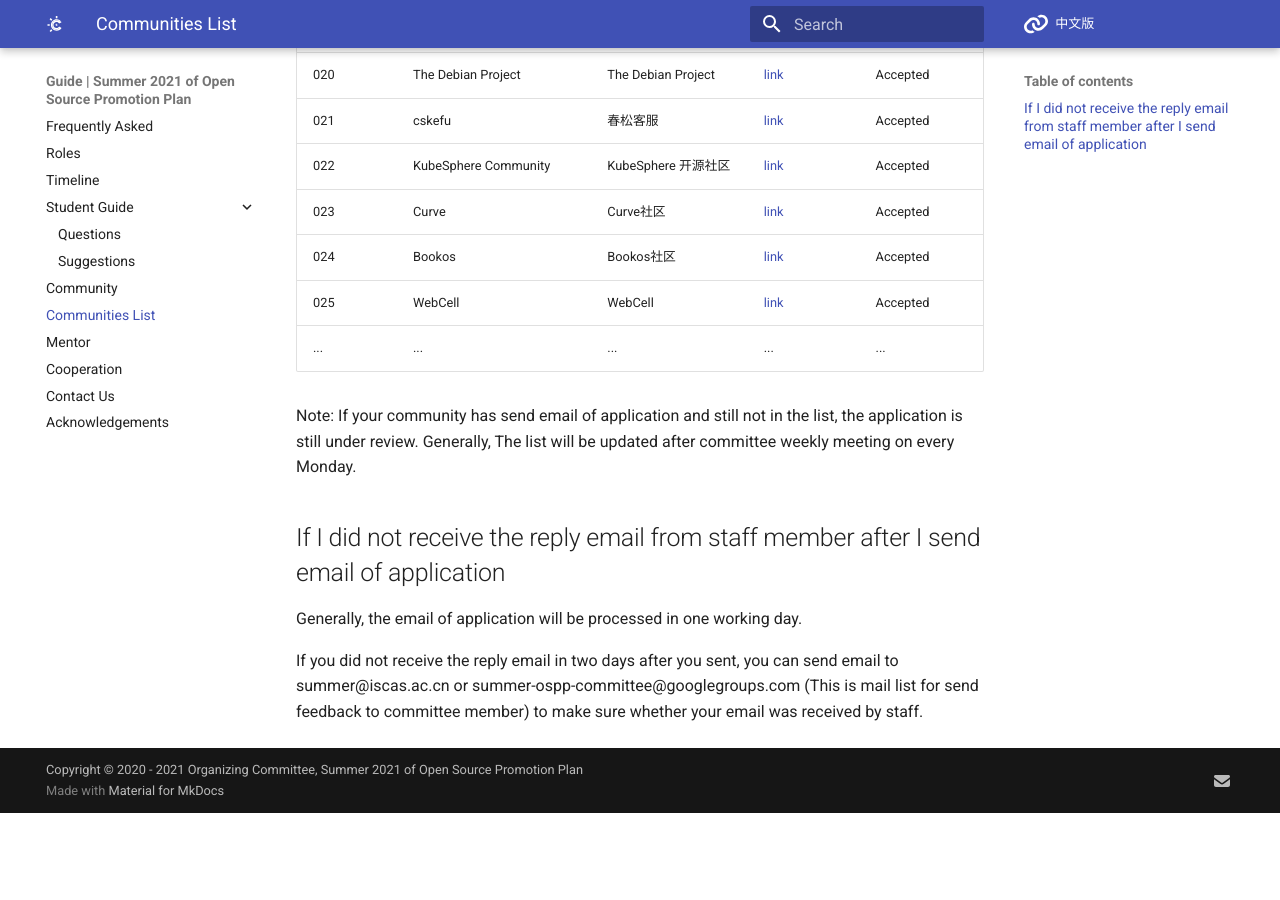
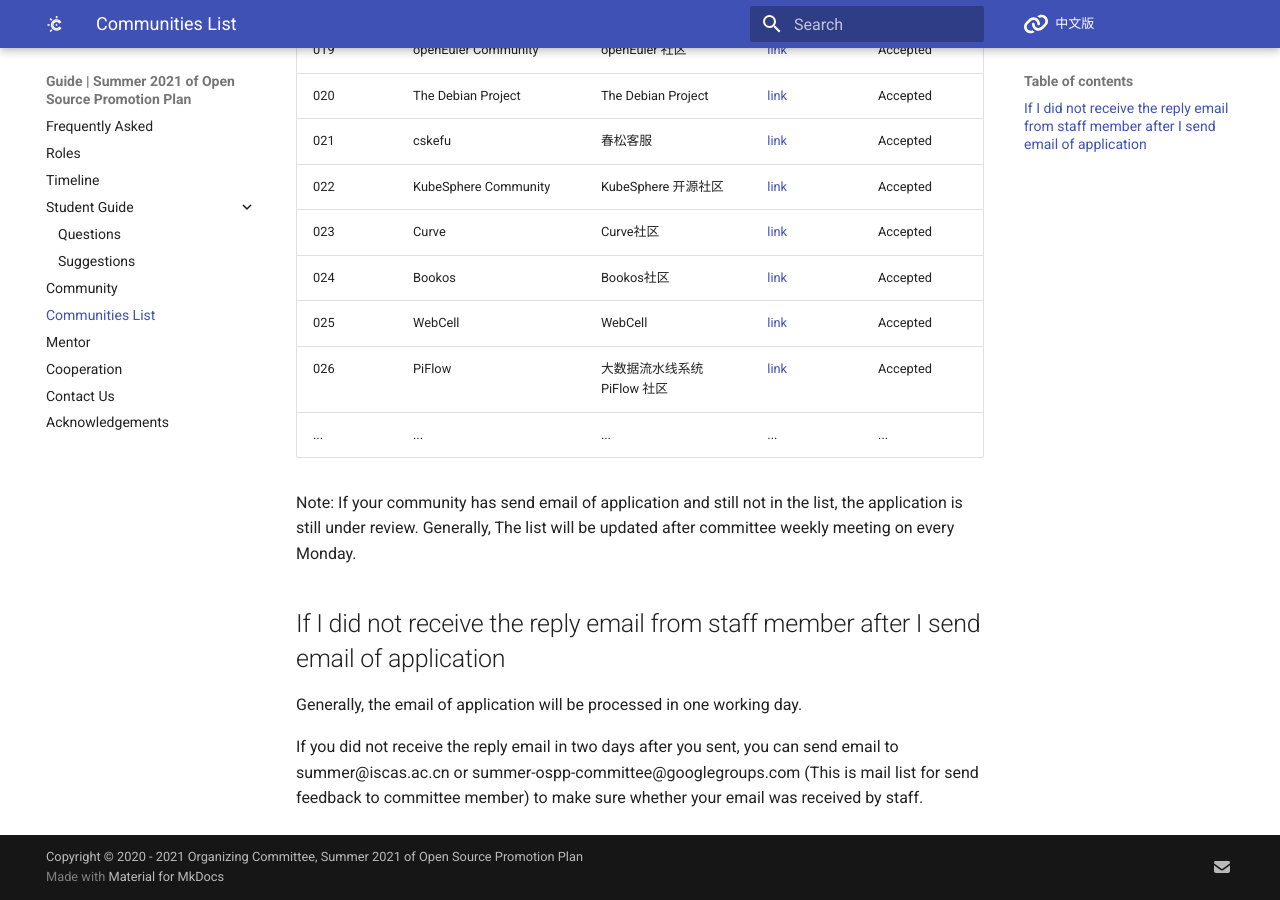
Before and after one commit to summer-ospp/help-en, an MkDocs documentation site: the page built from docs/communities-list.md, in a window 1280 px wide and 900 px high, scrolled down 1304 px. Built offline with MkDocs 1.6.1 and Material for MkDocs 9.7.7, drawn with Linux system fonts in a browser that asks for light colours; comment, search, counter and statistics services are not loaded; before the commit the page ends 2117 px from its top, so only the background shows below that.

Commit message:
Update communities-list.md

```diff
--- a/docs/communities-list.md
+++ b/docs/communities-list.md
@@ -31,6 +31,7 @@ Before the deadline (Apr 30th, 2021) of application for community, this list wil
 | 023  | Curve                   | Curve社区                | [link](https://www.opencurve.io/)                      | Accepted             |
 | 024  | Bookos                  | Bookos社区               | [link]( https://www.book-os.org)                       | Accepted             |
 | 025  | WebCell                 | WebCell                 | [link](https://web-cell.dev/)                           | Accepted             |
+| 026  | PiFlow                 | 大数据流水线系统 PiFlow 社区 | [link](https://github.com/cas-bigdatalab/piflow)      | Accepted             |
 | ...  | ...                     | ...                      | ...                                                    | ...                  |
 
 Note: If your community has send email of application and still not in the list, the application is still under review. Generally, The list will be updated after committee weekly meeting on every Monday.
```
